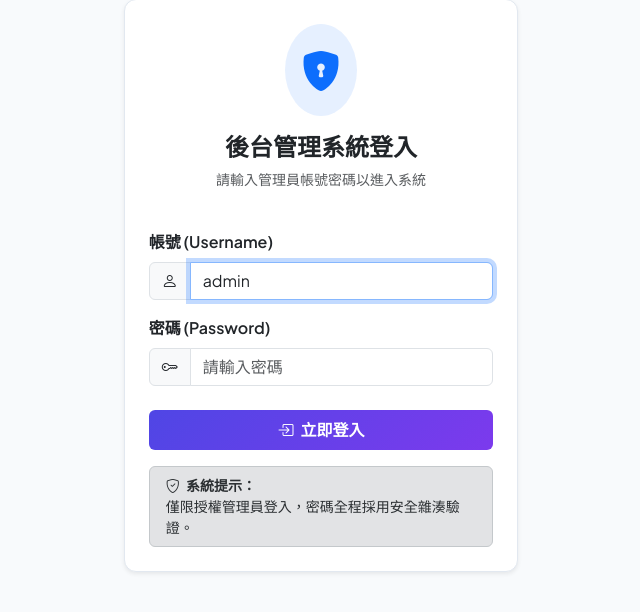
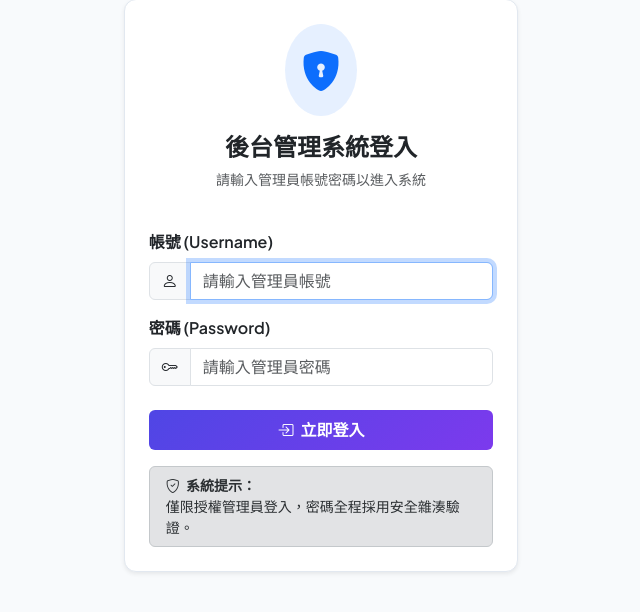
Before and after one commit to eileenisme/test0929, a Flask app: page /login in a window 1280 px wide. Shown: the part 88-700 px from the top of the page, without its empty margins (319-959 px from the left). Run offline with Flask 2, Linux system fonts and the light colour scheme.

Commit message:
fix: 登入頁清空預設帳號並關閉自動填入，需手動輸入帳密

```diff
--- a/templates/login.html
+++ b/templates/login.html
@@ -14,12 +14,12 @@
                 <p class="text-muted small">請輸入管理員帳號密碼以進入系統</p>
             </div>
 
-            <form method="POST" action="{{ url_for('login') }}">
+            <form method="POST" action="{{ url_for('login') }}" autocomplete="off">
                 <div class="mb-3">
                     <label class="form-label fw-semibold">帳號 (Username)</label>
                     <div class="input-group">
                         <span class="input-group-text"><i class="bi bi-person"></i></span>
-                        <input type="text" name="username" class="form-control" placeholder="請輸入帳號" value="admin" required autofocus>
+                        <input type="text" name="username" class="form-control" placeholder="請輸入管理員帳號" value="" autocomplete="off" required autofocus>
                     </div>
                 </div>
 
@@ -27,7 +27,7 @@
                     <label class="form-label fw-semibold">密碼 (Password)</label>
                     <div class="input-group">
                         <span class="input-group-text"><i class="bi bi-key"></i></span>
-                        <input type="password" name="password" class="form-control" placeholder="請輸入密碼" required>
+                        <input type="password" name="password" class="form-control" placeholder="請輸入管理員密碼" autocomplete="new-password" required>
                     </div>
                 </div>
 
```
